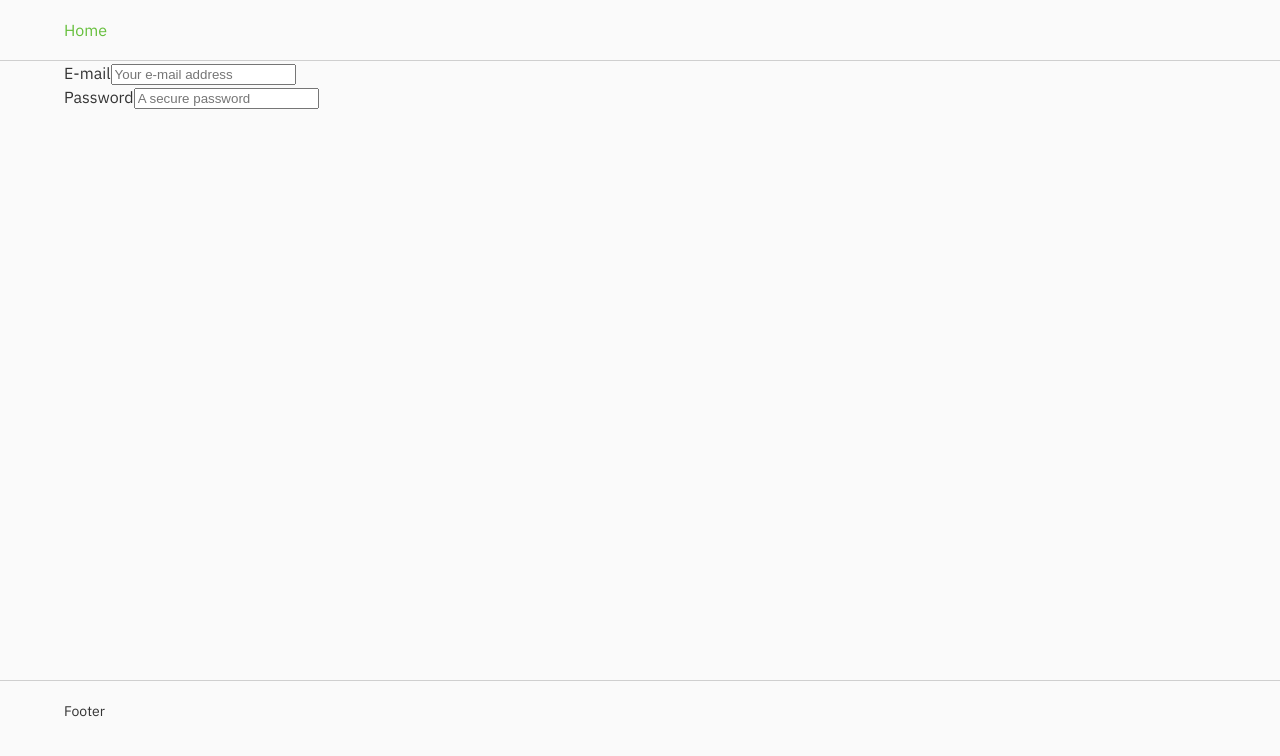
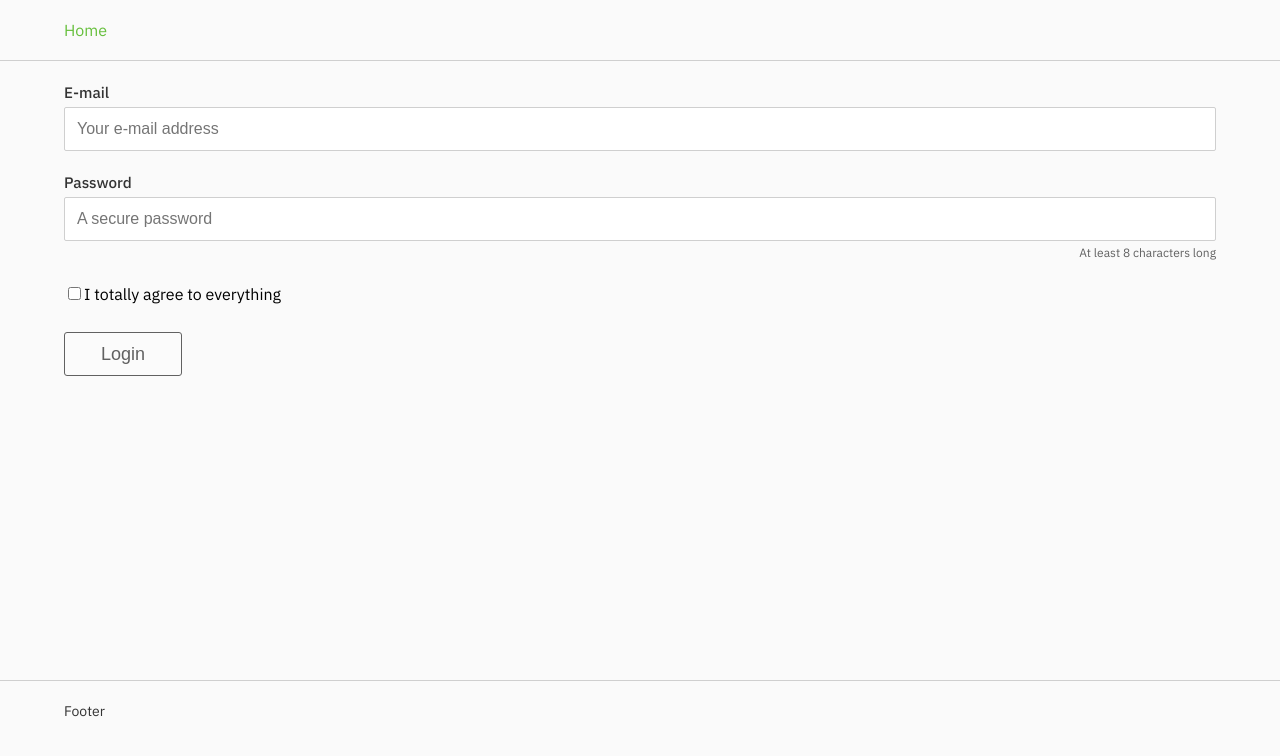
Before and after one commit to yetric/nextjs, a Next.js app: page /login in a window 1280 px wide. Shown: the top 756 px of the page. Built offline with nearby package versions, Linux system fonts and the light colour scheme.

Commit message:
WiP - Form and Form Controls

```diff
--- a/src/pages/index.tsx
+++ b/src/pages/index.tsx
@@ -20,9 +20,9 @@ const Home = observer(() => {
                     neque officia quis rerum sunt, ut vel, vitae voluptate.
                 </p>
                 <p>
-                    Lorem ipsum dolor sit amet, consectetur adipisicing elit. Accusantium ad at ea
-                    est ex facere in incidunt inventore ipsa molestias, natus officiis optio porro
-                    quaerat quod, reiciendis reprehenderit sint voluptatum.
+                    string Lorem ipsum dolor sit amet, consectetur adipisicing elit. Accusantium ad
+                    at ea est ex facere in incidunt inventore ipsa molestias, natus officiis optio
+                    porro quaerat quod, reiciendis reprehenderit sint voluptatum.
                 </p>
                 <p>
                     <Link href={"/login"}>
--- a/src/pages/login.tsx
+++ b/src/pages/login.tsx
@@ -3,23 +3,30 @@ import { asPage } from "../shared/hoc/asPage";
 import React from "react";
 import { Form } from "@components/Form";
 import { FormItem } from "@components/FormItem";
+import { Button } from "@components/Button";
+import { Checkbox } from "@components/Checkbox";
 
 const Login = observer(() => {
     return (
         <div>
             <Form>
-                <FormItem
-                    placeholder={"Your e-mail address"}
-                    label={"E-mail"}
-                    type={"email"}
-                    value={""}
-                />
+                <FormItem placeholder={"Your e-mail address"} label={"E-mail"} type={"email"} />
                 <FormItem
                     placeholder={"A secure password"}
                     label={"Password"}
                     type={"password"}
-                    value={""}
+                    help={"At least 8 characters long "}
                 />
+
+                <Checkbox
+                    onChange={(checked) => {
+                        console.log(checked ? "checked" : "not checked");
+                    }}
+                    label={"I totally agree to everything"}
+                    value={1}
+                />
+
+                <Button size={"large"}>Login</Button>
             </Form>
         </div>
     );
--- /dev/null
+++ b/src/shared/components/Checkbox.tsx
@@ -0,0 +1,35 @@
+import React, { useEffect } from "react";
+import styles from "./styles/Checkbox.module.scss";
+
+interface CheckboxProps {
+    label: string | React.ReactNode;
+    value: any;
+    checked?: boolean;
+    onChange?: (checked: boolean) => void | null;
+}
+
+export const Checkbox = ({ label, value, checked = false, onChange = null }: CheckboxProps) => {
+    const [isChecked, setIsChecked] = React.useState(checked);
+    const onCheckboxChanged = () => {
+        setIsChecked(!isChecked);
+    };
+
+    useEffect(() => {
+        onChange && onChange(isChecked);
+    }, [isChecked]);
+
+    return (
+        <div className={styles.base}>
+            <label className={styles.label}>
+                <input
+                    onChange={onCheckboxChanged}
+                    className={styles.control}
+                    type="checkbox"
+                    value={value}
+                    checked={isChecked}
+                />
+                <span>{label}</span>
+            </label>
+        </div>
+    );
+};
--- a/src/shared/components/FormItem.tsx
+++ b/src/shared/components/FormItem.tsx
@@ -1,8 +1,59 @@
-import React from "react";
+import React, { useEffect, useState } from "react";
+import styles from "./styles/FormItem.module.scss";
 
-export const FormItem = ({ label, type, placeholder, value }) => (
-    <div>
-        <label>{label}</label>
-        <input type={type} placeholder={placeholder} value={value} />
-    </div>
-);
+type InputType = "text" | "email" | "password";
+
+interface FormItemProps {
+    label: string;
+    type?: InputType;
+    placeholder?: string;
+    value?: any;
+    help?: string | null;
+    onChange?: (val: string) => void | null;
+    onTypingDone?: (val: string) => void | null;
+    typingDelay?: number | null;
+}
+
+export const FormItem = ({
+    label,
+    type = "text",
+    placeholder = "",
+    value = "",
+    help = null,
+    onChange = null,
+    onTypingDone = null,
+    typingDelay = 550
+}: FormItemProps) => {
+    const [current, setCurrent] = useState(value);
+    const [timer, setTimer] = useState<NodeJS.Timer | undefined>();
+    useEffect(() => {
+        if (!onTypingDone || !typingDelay) {
+            return;
+        }
+        timer && clearTimeout(timer);
+        setTimer(
+            setTimeout(() => {
+                onTypingDone(current);
+            }, typingDelay)
+        );
+    }, [current]);
+    const onValueChange = (event) => {
+        const { value } = event.target;
+        setCurrent(value);
+        onChange && onChange(value);
+    };
+
+    return (
+        <div className={styles.outer}>
+            <label className={styles.label}>{label}</label>
+            <input
+                className={styles.input}
+                onChange={onValueChange}
+                type={type}
+                placeholder={placeholder}
+                value={current}
+            />
+            {help && <div className={styles.help}>{help}</div>}
+        </div>
+    );
+};
--- /dev/null
+++ b/src/shared/components/styles/Checkbox.module.scss
@@ -0,0 +1,12 @@
+.base {
+  composes: outer from "./FormItem.module.scss";
+}
+
+.label {
+  color: red;
+  span {
+    color: black;
+  }
+  input {
+  }
+}
--- /dev/null
+++ b/src/shared/components/styles/FormItem.module.scss
@@ -0,0 +1,34 @@
+.outer {
+  margin: 20px 0;
+}
+
+.label {
+  display: block;
+  margin-bottom: 3px;
+  font-size: 95%;
+  font-weight: 500;
+}
+
+.input {
+  width: 100%;
+  font-size: inherit;
+  border: 1px solid var(--light-gray);
+  padding: 12px;
+  border-radius: 2px;
+  outline: none;
+  &:focus {
+    outline: none;
+    border-color: var(--info);
+  }
+  &:invalid {
+    outline: none;
+    color: var(--alert);
+  }
+}
+
+.help {
+  text-align: right;
+  font-size: 12px;
+  color: var(--gray);
+  margin-top: 3px;
+}
```
Also changed, not shown: src/shared/components/Form.tsx (+6 -2 lines).
